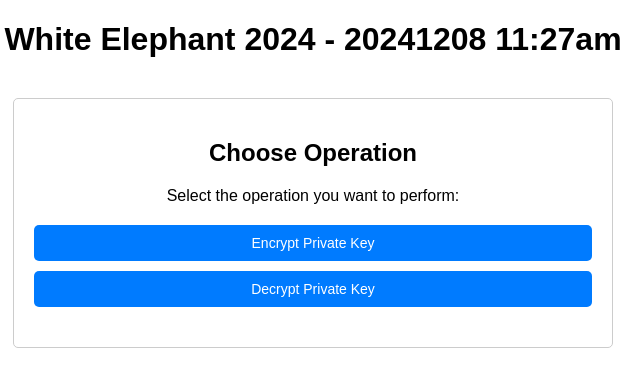
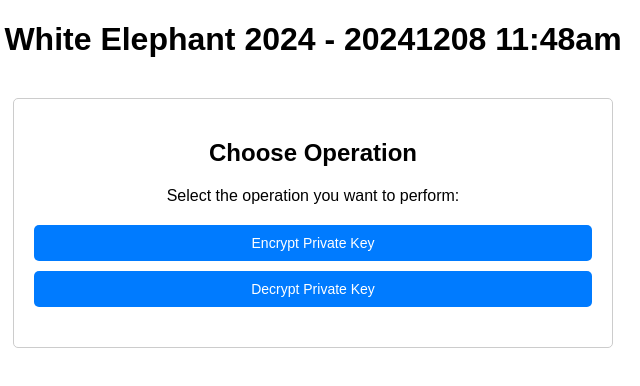
Before and after one commit to AndrewBadura/White-Elephant, a plain HTML site: page index.html in a window 1280 px wide. Shown: the full height of the page, 327-967 px from the left. Drawn offline with Linux system fonts and the light colour scheme.

```diff
--- a/index.html
+++ b/index.html
@@ -7,7 +7,7 @@
     <link rel="stylesheet" href="styles.css">
 </head>
 <body>
-    <h1>White Elephant 2024 - 20241208 11:27am</h1>
+    <h1>White Elephant 2024 - 20241208 11:48am</h1>
     <div class="wrapper" style="justify-content: center; text-align: center;">
         <div class="panel" style="flex: 0 0 100%; max-width: 600px;">
             <h2>Choose Operation</h2>
```
